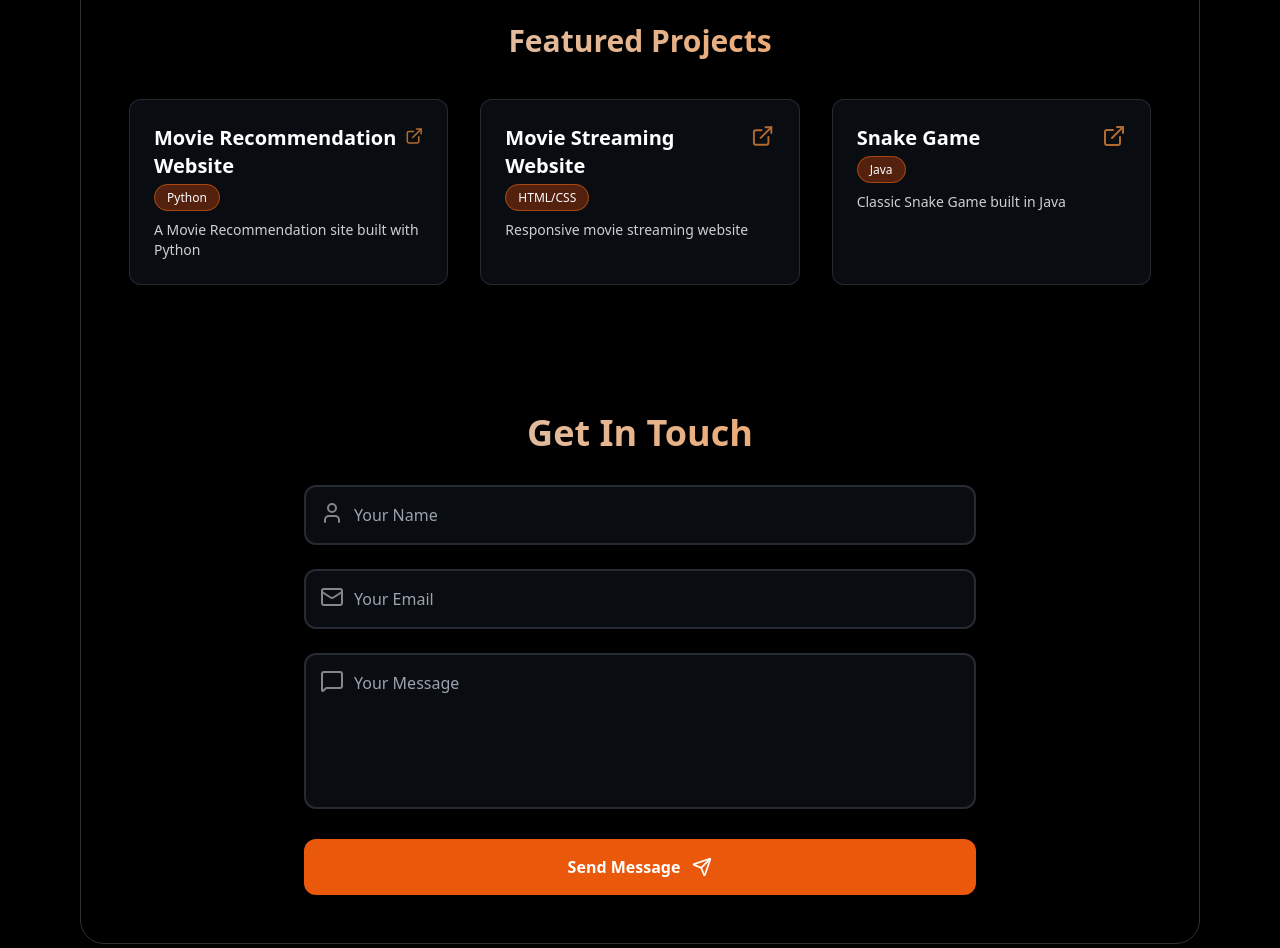
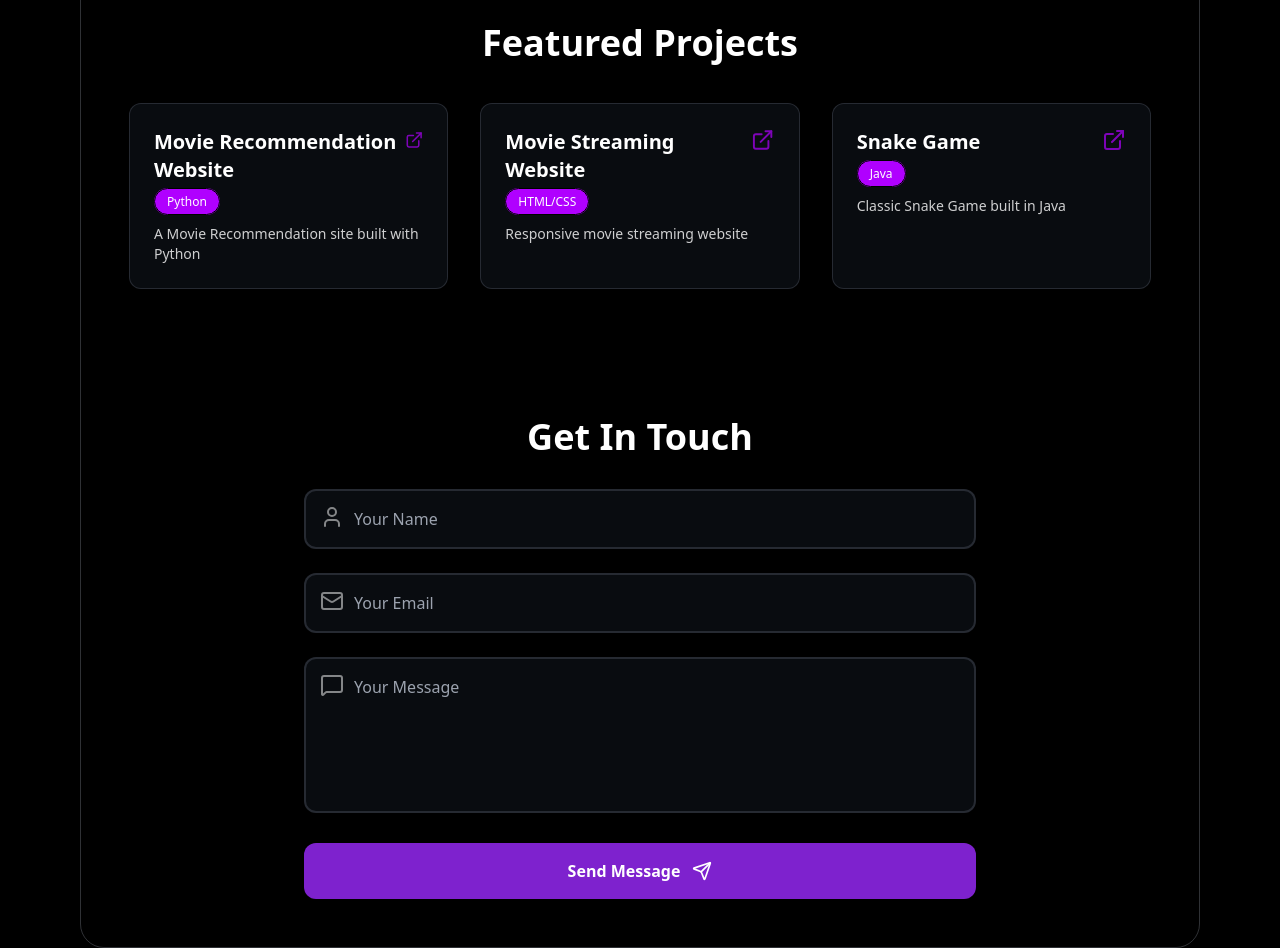
Before and after one commit to pamal29/react-portfolio, a React (Vite) app: page / in a window 1280 px wide. Shown: the part 980-1928 px from the top of the page. Built offline with nearby package versions, Linux system fonts and the light colour scheme.

Commit message:
add neonPurple to project and contact sections

```diff
--- a/src/components/Contact.jsx
+++ b/src/components/Contact.jsx
@@ -8,19 +8,19 @@ export default function Contact({
 }) {
   return (
     <section id="contact" className="animate-fade-in">
-      <h2 className="text-4xl font-bold text-center bg-gradient-to-r from-gray-300 to-orange-400 bg-clip-text text-transparent mb-8">
+      <h2 className="text-4xl font-bold text-center mb-8">
         Get In Touch
       </h2>
 
 
       {submitted ? (
-        <div className="bg-gray-800/50 border-2 border-orange-400 p-12 text-center rounded-2xl animate-scale-in">
-          <Send className="w-20 h-20 mx-auto mb-4 text-orange-400 animate-bounce-in" />
+        <div className="bg-gray-800/50 border-4 border-neonPurple p-12 text-center rounded-2xl animate-scale-in">
+          <Send className="w-20 h-20 mx-auto mb-4 text-neonPurple animate-bounce-in" />
           <h3 className="text-2xl font-bold">Message Sent!</h3>
         </div>
       ) : (
         <div className="max-w-2xl mx-auto space-y-6">
-          {/* Name */}
+
           <div className="relative group">
             <User className="absolute left-4 top-4 opacity-50" />
             <input
@@ -28,11 +28,10 @@ export default function Contact({
               value={formData.name}
               placeholder="Your Name"
               onChange={(e) => setFormData({ ...formData, name: e.target.value })}
-              className="w-full bg-gray-800/30 border-2 border-gray-500/30 p-4 pl-12 rounded-xl focus:border-orange-400 outline-none"
+              className="w-full bg-gray-800/30 border-2 border-gray-500/30 p-4 pl-12 rounded-xl focus:border-white outline-none"
             />
           </div>
 
-          {/* Email */}
           <div className="relative group">
             <Mail className="absolute left-4 top-4 opacity-50" />
             <input
@@ -40,7 +39,7 @@ export default function Contact({
               value={formData.email}
               placeholder="Your Email"
               onChange={(e) => setFormData({ ...formData, email: e.target.value })}
-              className="w-full bg-gray-800/30 border-2 border-gray-500/30 p-4 pl-12 rounded-xl focus:border-orange-400 outline-none"
+              className="w-full bg-gray-800/30 border-2 border-gray-500/30 p-4 pl-12 rounded-xl focus:border-white outline-none"
             />
           </div>
 
@@ -52,13 +51,13 @@ export default function Contact({
               value={formData.message}
               placeholder="Your Message"
               onChange={(e) => setFormData({ ...formData, message: e.target.value })}
-              className="w-full bg-gray-800/30 border-2 border-gray-500/30 p-4 pl-12 rounded-xl resize-none focus:border-orange-400 outline-none"
+              className="w-full bg-gray-800/30 border-2 border-gray-500/30 p-4 pl-12 rounded-xl resize-none focus:border-white outline-none"
             />
           </div>
 
           <button
             onClick={handleSubmit}
-            className="w-full bg-orange-600 p-4 rounded-xl font-bold hover:bg-orange-500 transition-all flex justify-center items-center gap-3"
+            className="w-full bg-purple-700 p-4 rounded-xl font-bold hover:bg-neonPurple transition-all flex justify-center items-center gap-3"
           >
             Send Message <Send className="w-5 h-5" />
           </button>
--- a/src/components/Projects.jsx
+++ b/src/components/Projects.jsx
@@ -1,79 +1,45 @@
 import { ExternalLink } from "lucide-react";
-import { motion } from "framer-motion";
 
 export default function Projects({ projects }) {
-  const containerVariants = {
-    hidden: { opacity: 0 },
-    visible: {
-      opacity: 1,
-      transition: {
-        staggerChildren: 0.15
-      }
-    }
-  };
-
-  const cardVariants = {
-    hidden: {
-      opacity: 0,
-      y: 60
-    },
-    visible: {
-      opacity: 1,
-      y: 0,
-      transition: {
-        duration: 0.5,
-        ease: "easeOut"
-      }
-    }
-  };
-
   return (
-    <section id="projects" className="py-16 animate-fade-in animation-delay-1500">
+    <section id="projects" className="py-16">
       <div className="text-center mb-10">
-        <h3 className="text-3xl font-bold mb-2 bg-gradient-to-r from-gray-300 to-orange-400 bg-clip-text text-transparent">
+        <h3 className="text-4xl font-bold mb-2">
           Featured Projects
         </h3>
       </div>
 
-      {/* Responsive 3-Card Row */}
-      <motion.div
-        className="grid grid-cols-1 md:grid-cols-2 lg:grid-cols-3 gap-8"
-        variants={containerVariants}
-        initial="hidden"
-        whileInView="visible"
-        viewport={{ once: true, amount: 0.2 }}
-      >
+      <div className="grid grid-cols-1 md:grid-cols-2 lg:grid-cols-3 gap-8">
         {projects.map((project, i) => (
-          <motion.a
+          <a
             key={i}
             href={project.link}
             target="_blank"
             rel="noopener noreferrer"
-            variants={cardVariants}
             className="block group bg-gray-800/30 backdrop-blur-sm border border-gray-500/30
-                      rounded-xl p-6 shadow-md transition-all duration-300
-                      hover:scale-[1.05] hover:border-orange-400 hover:shadow-orange-600/20"
+                       rounded-xl p-6 shadow-md transition-all duration-300
+                       hover:scale-[1.05] hover:border-neonPurple"
           >
             <div className="flex justify-between items-start mb-3">
               <div>
-                <h4 className="font-bold text-xl mb-1 group-hover:text-orange-300 transition">
+                <h4 className="font-bold text-xl mb-1 group-hover:text-neonPurple transition">
                   {project.title}
                 </h4>
 
-                <span className="text-xs px-3 py-1 bg-orange-700/40 border border-orange-500/50 rounded-full">
+                <span className="text-xs px-3 py-1 bg-neonPurple border border-black rounded-full">
                   {project.tech}
                 </span>
               </div>
 
-              <ExternalLink className="w-6 h-6 text-orange-400 opacity-70
+              <ExternalLink className="w-6 h-6 text-neonPurple opacity-70
                                        group-hover:opacity-100 group-hover:scale-125
                                        transition-all duration-300" />
             </div>
 
             <p className="text-sm opacity-80">{project.description}</p>
-          </motion.a>
+          </a>
         ))}
-      </motion.div>
+      </div>
     </section>
   );
 }
```
